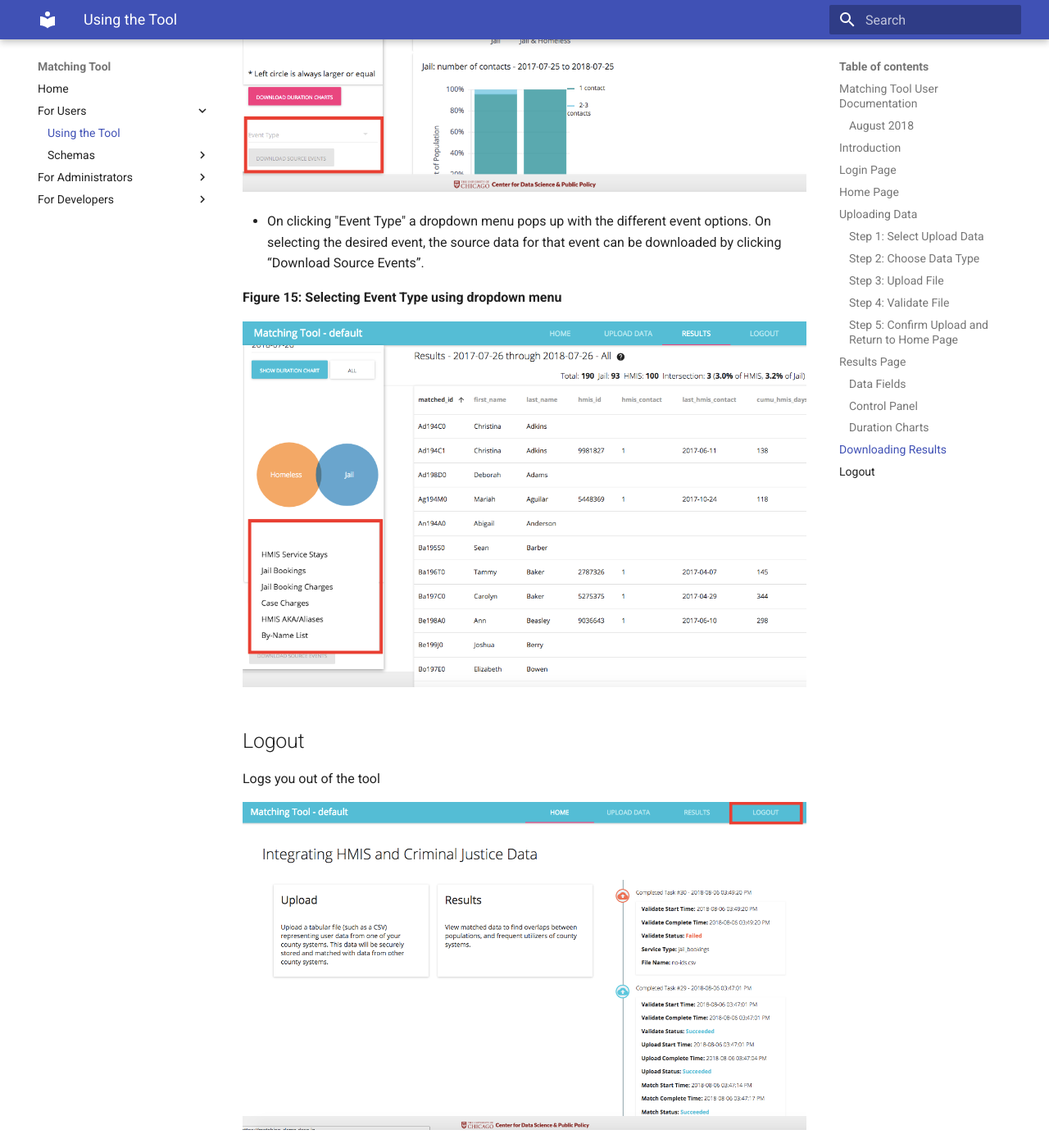
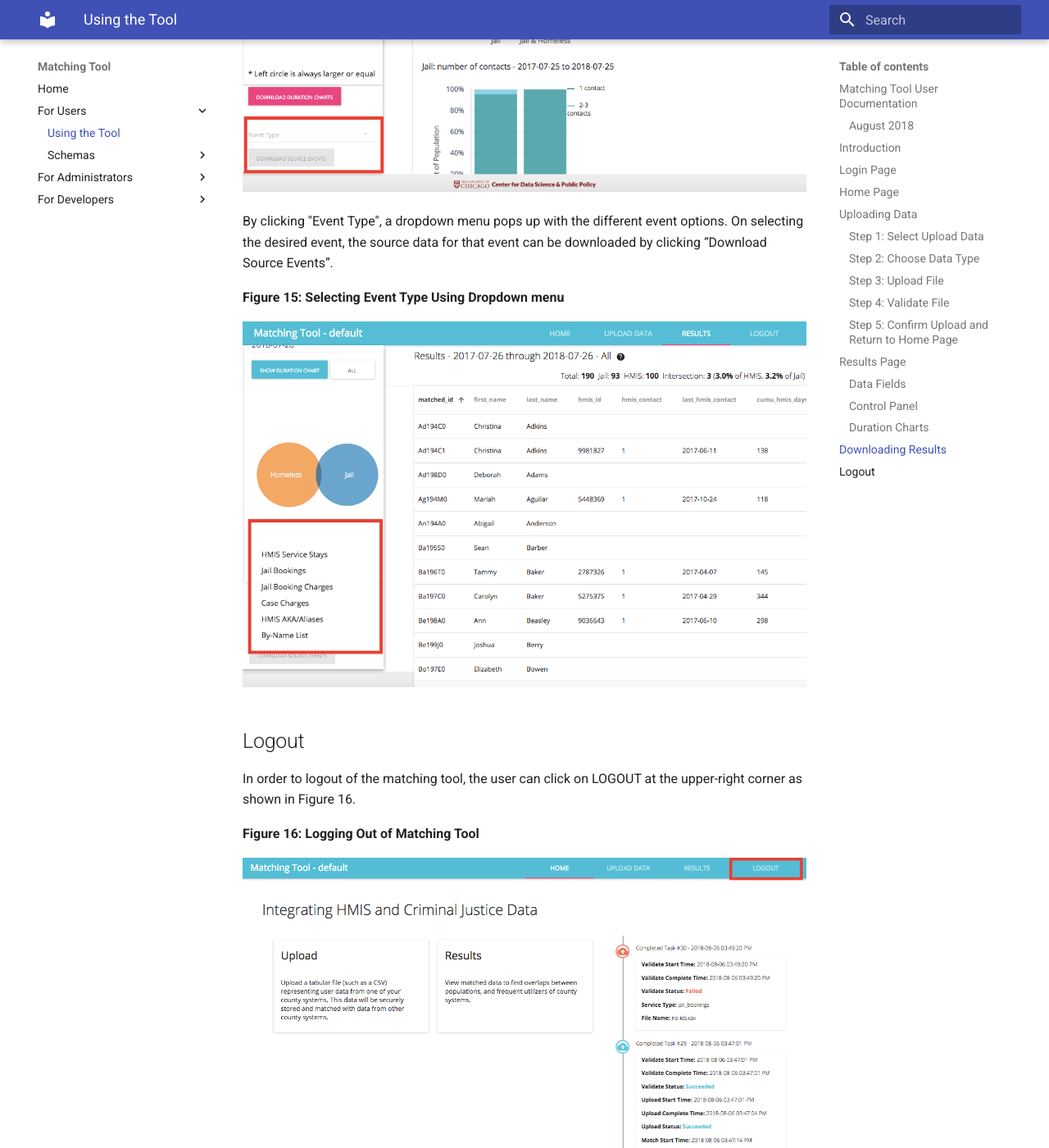
Before and after one commit to dssg/matching-tool, an MkDocs documentation site: the page built from docs/sources/users/using.md, in a window 1280 px wide and 1400 px high, scrolled down 10652 px. Shown: the whole window at 82% size. Built offline with MkDocs 1.6.1 and Material for MkDocs 9.7.7, drawn with Linux system fonts in a browser that asks for light colours; old or Windows-style settings are respelled for this version of MkDocs; some of the changed text lies outside the part shown.

Commit message:
Update using.md

```diff
--- a/docs/sources/users/using.md
+++ b/docs/sources/users/using.md
@@ -142,18 +142,20 @@
 
 The original source data with matched ids can be downloaded as well by scrolling to the bottom of the Control Panel.
 
-**Figure 14: Downloading original source data from event**
+**Figure 14: Downloading Original Source Data from Event**
 
 ![image alt text](images/download_source.png)
 
-* On clicking "Event Type" a dropdown menu pops up with the different event options. On selecting the desired event, the source data for that event can be downloaded by clicking “Download Source Events”.
+By clicking "Event Type", a dropdown menu pops up with the different event options. On selecting the desired event, the source data for that event can be downloaded by clicking “Download Source Events”.
 
-**Figure 15: Selecting Event Type using dropdown menu**
+**Figure 15: Selecting Event Type Using Dropdown menu**
 
 ![image alt text](images/source_dropdown.png)
 
 # Logout
 
-Logs you out of the tool
+In order to logout of the matching tool, the user can click on LOGOUT at the upper-right corner as shown in Figure 16.
+
+**Figure 16: Logging Out of Matching Tool**
 
 ![image alt text](images/logout.png)
```
